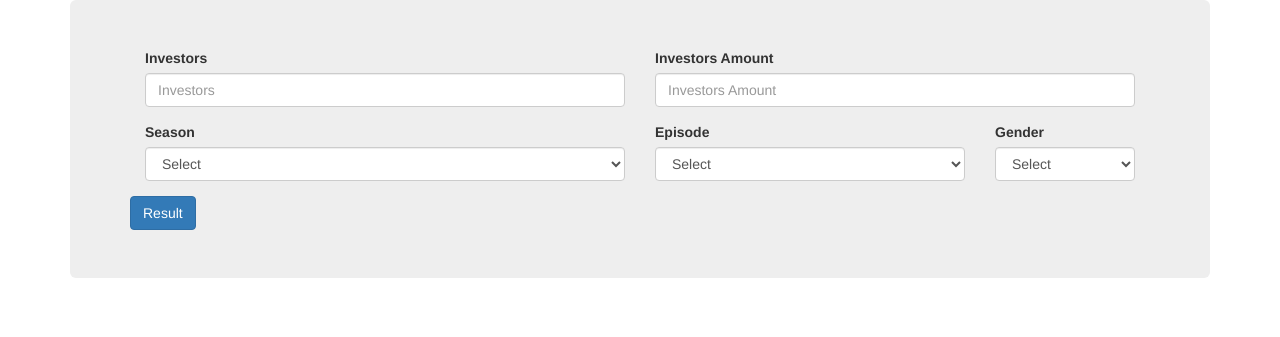
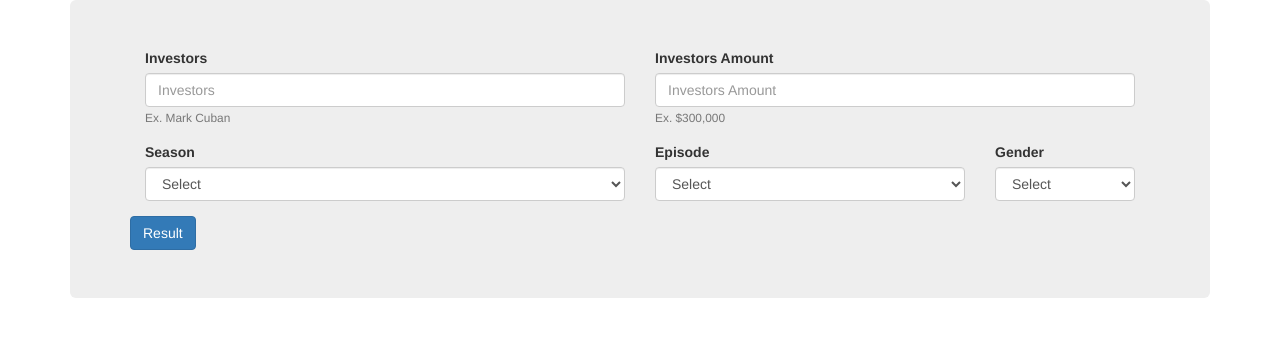
Before and after one commit to smartsri18/Shark-Tank, a Django app: page /index/ in a window 1280 px wide. Shown: the top 337 px of the page. Run offline with Django 3.2, Linux system fonts and the light colour scheme; some libraries are stand-ins or nearby versions.

Commit message:
info added @ filter fields

```diff
--- a/templates/index.html
+++ b/templates/index.html
@@ -18,10 +18,12 @@
             <div class="form-group col-md-6">
               <label for="investors_lb">Investors</label>
               <input type="text" class="form-control" id="investors" placeholder="Investors">
+              <small class="form-text text-muted">Ex. Mark Cuban</small>
             </div>
             <div class="form-group col-md-6">
               <label for="investors_amt_lb">Investors Amount</label>
               <input type="text" class="form-control" id="investors_amt" placeholder="Investors Amount">
+              <small class="form-text text-muted">Ex. $300,000</small>
             </div>
           </div>
           <div class="form-row">
```
